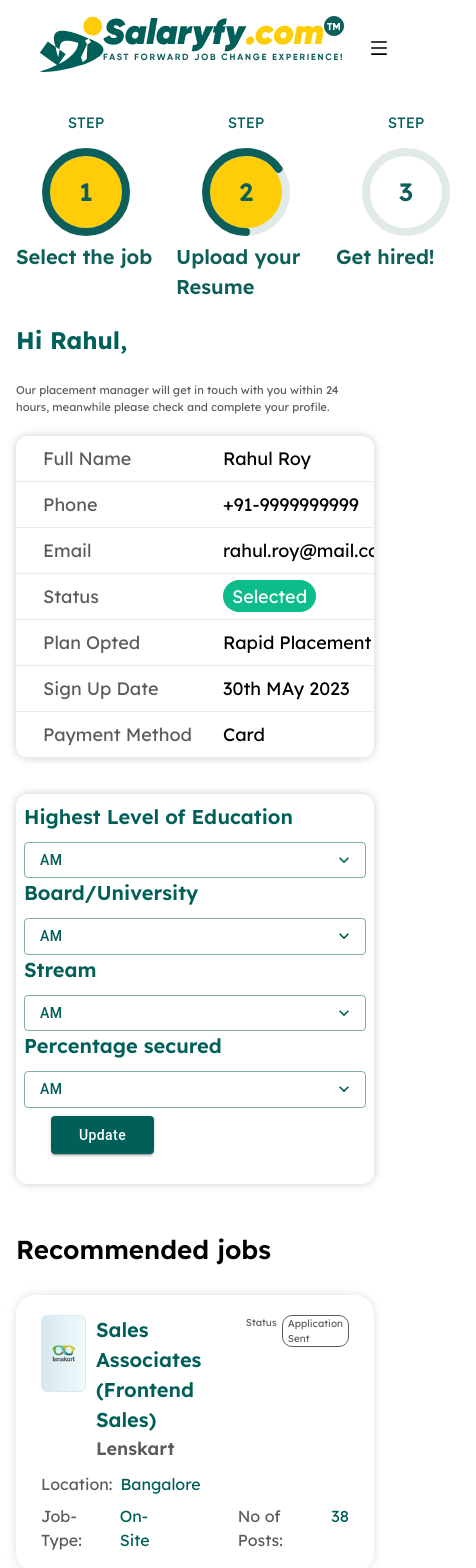
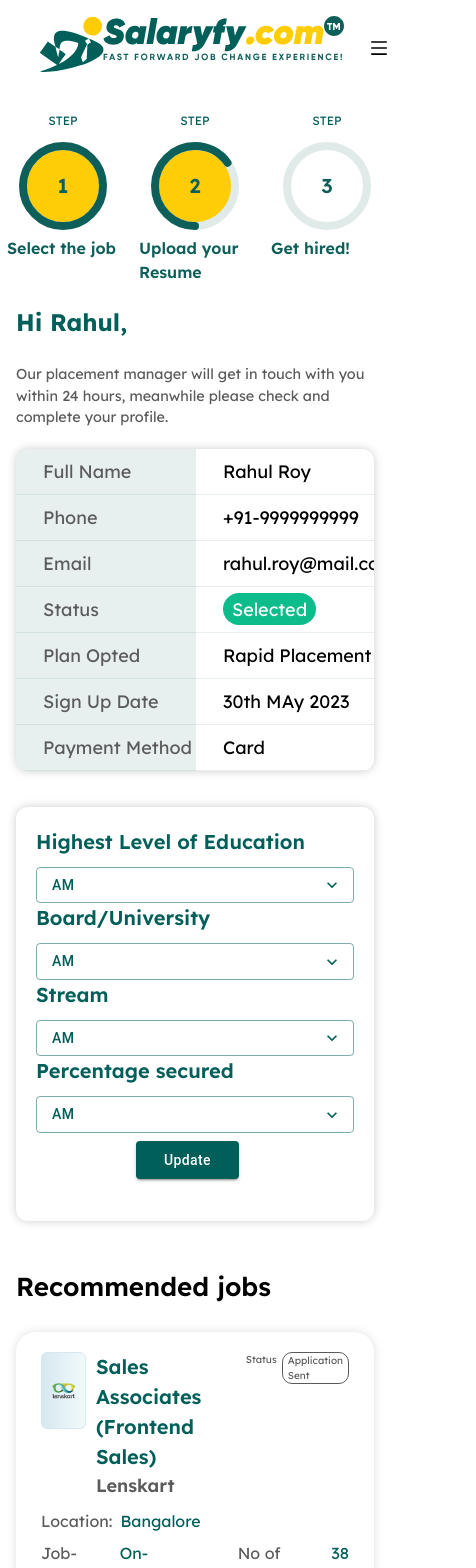
Before and after one commit to mayurkukade/Salaryfy, a React (Vite) app in the folder salaryfy/: page /questionnaire/fresher-dashboard in a window 390 px wide. Shown: the top 1568 px of the page, 476 px wide, since content can reach past the window. Built offline with nearby package versions, Linux system fonts and the light colour scheme.

Commit message:
Fix - Fresher dashboard mobile responsive

```diff
--- a/salaryfy/src/modules/questionnaire/components/questionnaire-topbar-step.component.tsx
+++ b/salaryfy/src/modules/questionnaire/components/questionnaire-topbar-step.component.tsx
@@ -4,74 +4,187 @@
 export default function QuestionnaireTopBarStep() {
   return (
     <>
-
-      <Box className="flex-grow justify-center w-[100%]" sx={{ display: { xs: 'none', md: 'none', lg: 'flex' } }}>
-        <div className='flex-grow max-w-[120em] w-[100%] flex mb-[2em] gap-[2em]'>
-          <StepDesktop progress={100} active={true} no={1} title='Select the job' />
-          <StepDesktop progress={5} active={true} no={2} title='Upload your Resume' />
-          <StepDesktop progress={0} active={false} no={3} title='Get hired!' />
+      {/* Code for Desktop view  */}
+      <Box
+        className="flex-grow justify-center w-[80%] "
+        sx={{ display: { xs: "none", md: "none", lg: "flex" } }}
+      >
+        <div className="flex-grow   flex mb-[2em] gap-[2em]">
+          <StepDesktop
+            progress={100}
+            active={true}
+            no={1}
+            title="Select the job"
+          />
+          <StepDesktop
+            progress={5}
+            active={true}
+            no={2}
+            title="Upload your Resume"
+          />
+          <StepDesktop progress={0} active={false} no={3} title="Get hired!" />
         </div>
       </Box>
 
-      <Box className="flex-grow justify-center w-[100%]" sx={{ display: { xs: 'flex', md: 'flex', lg: 'none' } }}>
-        <div className='flex-grow max-w-[120em] w-[100%] flex mb-[2em] gap-[2em]'>
-          <StepMobile progress={100} active={true} no={1} title='Select the job' />
-          <StepMobile progress={65} active={true} no={2} title='Upload your Resume' />
-          <StepMobile progress={0} active={false} no={3} title='Get hired!' />
+      {/* code for mobile and tablet  devices */}
+      <Box
+        className="px-2 flex-grow justify-center w-[80%] "
+        sx={{ display: { xs: "flex", md: "flex", lg: "none" } }}
+        // style={{ border: "2px solid black" }}
+      >
+        <div className="flex-grow   flex mb-[2em] gap-[2em]">
+          <StepMobile
+          className="text-[0.5rem]"
+            progress={100}
+            active={true}
+            no={1}
+            title="Select the job"
+          />
+          <StepMobile
+          className="text-[0.5rem]"
+            progress={65}
+            active={true}
+            no={2}
+            title="Upload your Resume"
+          />
+          <StepMobile className="text-[0.5rem]" progress={0} active={false} no={3} title="Get hired!" />
         </div>
       </Box>
-
     </>
   );
 }
 
-function StepMobile({ className, title, no, active, progress }: { className?: string, title: string, no: number, active: boolean, progress: number }) {
-  if (progress > 100 || progress < 0) throw new Error('Progress value must be between 0 and 100');
+function StepMobile({
+  className,
+  title,
+  no,
+  active,
+  progress,
+}: {
+  className?: string;
+  title: string;
+  no: number;
+  active: boolean;
+  progress: number;
+}) {
+  if (progress > 100 || progress < 0)
+    throw new Error("Progress value must be between 0 and 100");
   return (
-    <div className={'flex flex-grow flex-col  justify-start items-center ' + (className || '')}>
-      <div className='text-[1.5em] text-[#005F59] mb-[0.5em]'>STEP</div>
+    <div
+      className={
+        "flex flex-grow flex-col  justify-start items-center " +
+        (className || "")
+      }
+    >
+      <div className="text-[1.5em] text-[#005F59] mb-[0.5em]">STEP</div>
       <div className="">
-        <CircularProgressBarSVG color='#0E5F59' bgColor={ active ? '#FECD08' : 'white' } value={progress}>
-          <div className="h-[100%] w-[100%] text-[#0E5F59] font-semibold text-[2.5em] flex items-center justify-center">{no}</div>
+        <CircularProgressBarSVG
+          color="#0E5F59"
+          bgColor={active ? "#FECD08" : "white"}
+          value={progress}
+        >
+          <div className="h-[100%] w-[100%] text-[#0E5F59] font-semibold text-[2.5em] flex items-center justify-center">
+            {no}
+          </div>
         </CircularProgressBarSVG>
       </div>
-      <div className="text-[2em] text-[#0E5F59] font-semibold w-[7em] flex-grow">{title}</div>
+      <div className="text-[2em] text-[#0E5F59] font-semibold w-[7em] flex-grow">
+        {title}
+      </div>
     </div>
   );
 }
 
-function StepDesktop({ className, title, no, active, progress }: { className?: string, title: string, no: number, active: boolean, progress: number }) {
-  if (progress > 100 || progress < 0) throw new Error('Progress value must be between 0 and 100');
+function StepDesktop({
+  className,
+  title,
+  no,
+  active,
+  progress,
+}: {
+  className?: string;
+  title: string;
+  no: number;
+  active: boolean;
+  progress: number;
+}) {
+  if (progress > 100 || progress < 0)
+    throw new Error("Progress value must be between 0 and 100");
   return (
-    <div className={'flex flex-grow ' + (className || '')}>
-      <div className='flex flex-col items-center mr-[1.5em]' >
-        <div className='text-[1.5em] text-[#005F59] mb-[0.5em]'>STEP</div>
-        <div className={`w-[6.5em] h-[6.5em] rounded-[50%] ${active ? 'bg-[#FECD08]' : 'bg-[#005F59]'} ${active ? 'text-[#005F59]' : 'text-[#fff]'} flex justify-center items-center`}>
-          <span className='text-[2em]'>{no}</span>
+    <div className={"flex flex-grow " + (className || "")}>
+      <div className="flex flex-col items-center mr-[1.5em]">
+        <div className="text-[1.5em] text-[#005F59] mb-[0.5em]">STEP</div>
+        <div
+          className={`w-[6.5em] h-[6.5em] rounded-[50%] ${
+            active ? "bg-[#FECD08]" : "bg-[#005F59]"
+          } ${
+            active ? "text-[#005F59]" : "text-[#fff]"
+          } flex justify-center items-center`}
+        >
+          <span className="text-[2em]">{no}</span>
         </div>
       </div>
-      <div className='flex-grow flex items-center flex-col justify-center'>
-        <div className='text-[1.8em] font-medium text-[#005F59] mb-[0.5em] w-[100%]'>
+      <div className="flex-grow flex items-center flex-col justify-center">
+        <div className="text-[1.8em] font-medium text-[#005F59] mb-[0.5em] w-[100%]">
           {title}
         </div>
-        <div className='border rounded-[0.5em] w-[100%] h-[1em] bg-[#DFEAE9] relative'>
-          <div className='h-[1em] rounded-[0.5em] bg-[#005F59] absolute' style={{ width: `${progress}%` }}></div>
+        <div className="border rounded-[0.5em] w-[100%] h-[1em] bg-[#DFEAE9] relative">
+          <div
+            className="h-[1em] rounded-[0.5em] bg-[#005F59] absolute"
+            style={{ width: `${progress}%` }}
+          ></div>
         </div>
       </div>
     </div>
   );
 }
 
-const CircularProgressBarSVG = ({ value, bgColor, color, children }: { value: number, bgColor: string, color: string, children: ReactNode }) => {
+const CircularProgressBarSVG = ({
+  value,
+  bgColor,
+  color,
+  children,
+}: {
+  value: number;
+  bgColor: string;
+  color: string;
+  children: ReactNode;
+}) => {
   const radius = 40; // Radius of the circle
   const circumference = 2 * Math.PI * radius;
-  const progress = (100 - value) * circumference / 100;
+  const progress = ((100 - value) * circumference) / 100;
 
   return (
-    <svg width="100%" height="100%" viewBox="0 0 100 100" style={{ transform: 'rotate(0deg)', maxHeight: '100px', maxWidth: '100px' }}>
+    <svg
+      width="100%"
+      height="100%"
+      viewBox="0 0 100 100"
+      style={{
+        transform: "rotate(0deg)",
+        maxHeight: "100px",
+        maxWidth: "100px",
+      }}
+    >
       <g transform={`rotate(90 50 50)`}>
-        <circle cx="50" cy="50" r={radius} fill={bgColor} stroke={"#DFEAE9"} strokeWidth="8" />
-        <circle cx="50" cy="50" r={radius} fill="transparent" stroke={color} strokeWidth="8" strokeLinecap="round" strokeDasharray={circumference} strokeDashoffset={progress} />
+        <circle
+          cx="50"
+          cy="50"
+          r={radius}
+          fill={bgColor}
+          stroke={"#DFEAE9"}
+          strokeWidth="8"
+        />
+        <circle
+          cx="50"
+          cy="50"
+          r={radius}
+          fill="transparent"
+          stroke={color}
+          strokeWidth="8"
+          strokeLinecap="round"
+          strokeDasharray={circumference}
+          strokeDashoffset={progress}
+        />
       </g>
       {children && (
         <foreignObject x="20" y="20" width="60" height="60">
--- a/salaryfy/src/modules/questionnaire/pages/fresher-dashboard.page.tsx
+++ b/salaryfy/src/modules/questionnaire/pages/fresher-dashboard.page.tsx
@@ -9,13 +9,15 @@
 // Main Page of fresher Dashboard Page
 export default function FresherDashboardPage() {
   return (
-    <div className="p-4 flex flex-col items-center " >
+    <div className="container mx-auto">
+      <div className="p-4 flex flex-col items-center ">
         <QuestionnaireTopBarStep />
-      <div className="max-w-[120em] w-[100%] mb-[2em] flex flex-col h-[100%]">
+        <div className="w-[100%] mb-[2em] flex flex-col h-[100%]">
           {/* STEPS */}
           <div className=" md:py-[2em] md:px-[3em] md:h-[100%]">
             <FresherDashboard />
             <BottomPageNavigationBar />
+          </div>
         </div>
       </div>
     </div>
@@ -27,14 +29,15 @@
 }
 export function FresherDashboard() {
   return (
-    <div className="flex flex-col gap-5 md:flex-row">
+    <div className="container mx-auto">
+      <div className=" flex flex-col gap-5 md:flex-row ">
         {/* Left Card Section */}
         <div className="flex flex-col">
           <div className="text-[1.5rem] text-[#005F59] font-bold mb-[1em] md:text-[4em]">
             Hi Rahul,
           </div>
           <div className="mb-[2em]">
-          <span className="text-[0.7rem] md:text-[2.2em] text-[#5B5B5B]">
+            <span className="text-[0.9rem] md:text-[2.2em] text-[#5B5B5B]">
               Our placement manager will get in touch with you within 24 hours,
               meanwhile please check and complete your profile.
             </span>
@@ -43,7 +46,7 @@
           {/* Candidate Table */}
           <div
             style={{ boxShadow: "0 0 10px rgb(0, 0, 0, 0.2)" }}
-          className="mb-[2em] text-[1.8em] rounded-xl overflow-hidden grid grid-cols-[max-content,auto] grid-cols-auto [&>*]:whitespace-nowrap [&>*]:px-[1.5em] [&>*]:py-[0.5em] [&>*]:border-b [&>*]:border-solid [&>*]:border-b-[#0E5F591A] [&>*:nth-child(odd)]:bg-[#] [&>*:nth-child(odd)]:text-[#5b5b5b] [&>*:nth-child(odd)]:w-[10em] [&>*:nth-child(even)]:w-[100%]"
+            className="mb-[2em] text-[1.8em] rounded-xl overflow-hidden grid grid-cols-[max-content,auto] grid-cols-auto [&>*]:whitespace-nowrap [&>*]:px-[1.5em] [&>*]:py-[0.5em] [&>*]:border-b [&>*]:border-solid [&>*]:border-b-[#0E5F591A] [&>*:nth-child(odd)]:bg-[#0E5F5919] [&>*:nth-child(odd)]:text-[#5b5b5b] [&>*:nth-child(odd)]:w-[10em] [&>*:nth-child(even)]:w-[100%]"
           >
             <div>Full Name</div>
             <div>Rahul Roy</div>
@@ -68,7 +71,7 @@
           {/* Education Details Section*/}
           <div
             style={{ boxShadow: "0 0 10px rgb(0, 0, 0, 0.2)" }}
-          className="rounded-xl mb-[2em]"
+            className="rounded-xl mb-[2em] p-3"
           >
             <div className="p-2 md:grid md:grid-cols-[1fr,1fr] md:[&>*]:mx-[2em] md:[&>*]:my-[1em] md:p-[1.5em]">
               <div>
@@ -96,7 +99,7 @@
                 <DropdownMenu label="AM" endIcon={<KeyboardArrowDownIcon />} />
               </div>
             </div>
-          <div className="ms-[3.5em] mb-[3em]">
+            <div className="mr-[50px] ms-[3.5em] mb-[3em] flex justify-center md:justify-start">
               <Button variant="contained" sx={{ padding: "0.5em 2em" }}>
                 Update
               </Button>
@@ -109,6 +112,45 @@
           </div>
 
           {/* Recommended Jobs Card section*/}
+
+          <div className="flex flex-col gap-6 ">
+            <div className="rounded-[2em] px-[2.5em] py-[2em] app-box-shadow">
+              <div className="flex mb-[1em]">
+                <div
+                  className="rounded-md border border-solid border-[#D7E8F0] p-[1em] h-[7.7em] w-[7.7em] flex items-center justify-center"
+                  style={{
+                    background: "linear-gradient(to right, #D7E8F0, #F1FAFB)",
+                  }}
+                >
+                  <img src={LenskartImage} />
+                </div>
+                <div className="flex flex-col justify-center flex-grow px-[1em]">
+                  <div className="text-[2em] font-semibold text-[#005F59]">
+                    Sales Associates (Frontend Sales)
+                  </div>
+                  <div className="text-[1.8em] font-semibold text-[#5b5b5b]">
+                    Lenskart
+                  </div>
+                </div>
+                <div className="text-[#5B5B5B] flex">
+                  <div className="mr-[0.5em]">Status</div>
+                  <div className="border border-solid h-[max-content] border-[#5B5B5B] px-[0.5em] rounded-[1em]">
+                    Application Sent
+                  </div>
+                </div>
+              </div>
+              <div className="mb-[0.5em] text-[1.6em] flex">
+                <div className="mr-[0.5em] text-[#5B5B5B]">Location:</div>
+                <div className="text-[#005F59]">Bangalore</div>
+              </div>
+              <div className="text-[1.6em] flex flex-row">
+                <div className="mr-[0.5em] text-[#5B5B5B]">Job-Type:</div>
+                <div className="text-[#005F59]">On-Site</div>
+                <div className="bg-[#00595F4C] mx-[2em] flex-grow max-w-[1px]"></div>
+                <div className="mr-[0.5em] text-[#5B5B5B]">No of Posts:</div>
+                <div className="text-[#005F59]">38</div>
+              </div>
+            </div>
             <div className="rounded-[2em] px-[2.5em] py-[2em] app-box-shadow">
               <div className="flex mb-[1em]">
                 <div
@@ -147,9 +189,10 @@
               </div>
             </div>
           </div>
+        </div>
 
         {/* Right Section of Card*/}
-      <div className="flex flex-col pr-[1em] pl-[5em]">
+        <div className="flex flex-col pr-[1em] md:pl-[5em]">
           <div className="flex flex-col mb-[1em]">
             <Button variant="contained">
               <span className="text-[1.25em] mr-[1em]">
@@ -175,7 +218,7 @@
           <div className="mx-[1em] whitespace-nowrap my-[1em] font-medium text-[2.6em] text-[#0E5F59]">
             Upcoming Interviews
           </div>
-        <div className="p-[1em] app-scrollbar h-[50em]">
+          <div className="p-4 app-scrollbar h-[50em]">
             <UpcomingInterviewCard className="mb-[2em]" />
             <UpcomingInterviewCard className="mb-[2em]" />
             <UpcomingInterviewCard className="mb-[2em]" />
@@ -185,6 +228,7 @@
 
           {/* Having Doubts section */}
           <HavingDoubts />
+        </div>
       </div>
     </div>
   );
```
Lines whose indentation alone changed are shown as unchanged.
